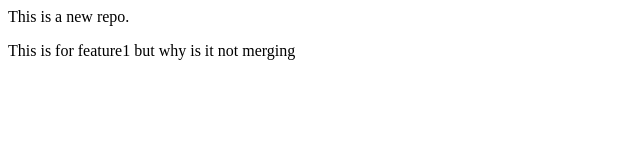
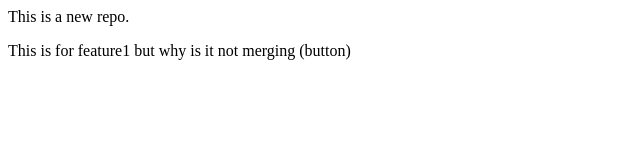
Before and after one commit to Sanjiv-Tamang/Local-Repo, a plain HTML site: page index.html in a window 1280 px wide. Shown: the full height of the page, 0-640 px from the left. Drawn offline with Linux system fonts and the light colour scheme.

```diff
--- a/index.html
+++ b/index.html
@@ -1,3 +1,3 @@
 <p>This is a new repo.</p>
 
-<p>This is for feature1 but why is it not merging</p>
+<p>This is for feature1 but why is it not merging (button)</p>
```
